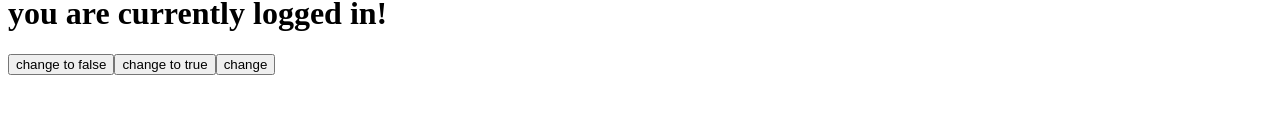
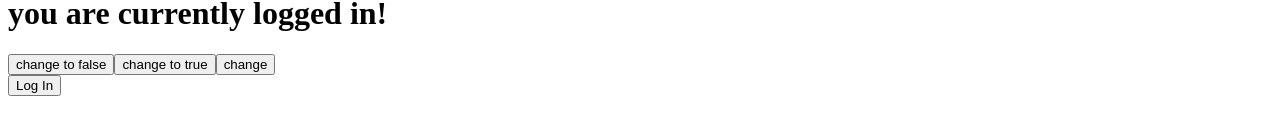
Before and after one commit to namrouche993/react_firstlesson, a React (Create React App) app: page / in a window 1280 px wide. Shown: the part 332-466 px from the top of the page. Built offline with nearby package versions, Linux system fonts and the light colour scheme.

Commit message:
adding AppButtonlog to toggle text in a button to login and logout

```diff
--- a/public/index.html
+++ b/public/index.html
@@ -32,6 +32,8 @@
     <div id="root_products"></div>
     <div id="root_classcomponent"></div>
     <div id="root_log"></div>
+    <div id="root_button_loginout"></div>
+
 
     <!--
       This HTML file is a template.
--- /dev/null
+++ b/src/AppButtonlog.js
@@ -0,0 +1,25 @@
+import React from 'react';
+
+
+class AppButtonlog extends React.Component {
+constructor(){
+  super();
+  this.state={
+    text_in_btn:"Log In"
+  }
+}
+
+Changetextbutton = () => {
+ this.setState({text_in_btn: this.state.text_in_btn =="Log In"? "Log Out":"Log In"})
+}
+
+render(){
+  return (
+    <div >
+      <button onClick={this.Changetextbutton}>{this.state.text_in_btn}</button>
+    </div>
+  );
+}
+}
+
+export default AppButtonlog;
--- a/src/index.js
+++ b/src/index.js
@@ -4,6 +4,8 @@ import App from './App';
 import AppClass from './AppClass';
 import Pro from './Pro';
 import Log from './Log';
+import AppButtonlog from './AppButtonlog';
+
 
 import { render } from 'react-dom';
 
@@ -38,3 +40,9 @@ ReactDOM.render(
   <Log/>,
  document.getElementById('root_log')
 );
+
+
+ReactDOM.render(
+  <AppButtonlog/>,
+ document.getElementById('root_button_loginout')
+);
```
